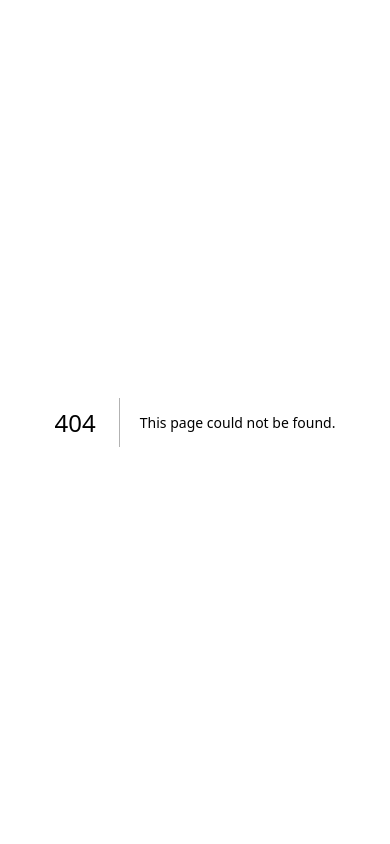
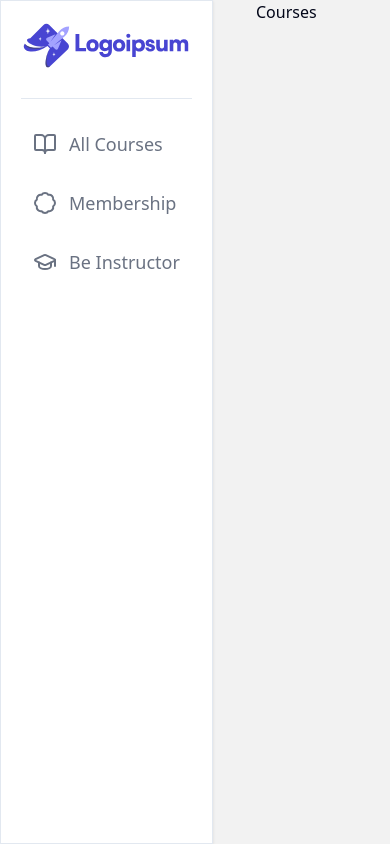
Before and after one commit to AidaCodez/course-portal, a Next.js app: page /courses in a window 390 px wide. Before the commit this address had no page. Built offline with nearby package versions, Linux system fonts and the light colour scheme.

Commit message:
feat(route): add SideNav component
add component SideNav.jsx into router folder that common in all layout
remove global selector in globals.css to ensure responsive utils works
use lucide library for icon that was installed with next.js
add menu items and style the sidenav

```diff
--- /dev/null
+++ b/app/(router)/_components/SideNav.jsx
@@ -0,0 +1,41 @@
+import { BadgeIcon, BookOpen, GraduationCap } from 'lucide-react'
+import Image from 'next/image'
+import React from 'react'
+
+function SideNav() {
+  const menu=[
+    {
+      id:1,
+      name: 'All Courses',
+      icon:BookOpen
+    },
+    {
+      id:2,
+      name: 'Membership',
+      icon:BadgeIcon
+    },
+    {
+      id:3,
+      name: 'Be Instructor',
+      icon:GraduationCap
+    }
+  ]
+  return (
+    <div className='p-5 bg-white shadow-sm border border-border h-screen'>
+      <Image src='/logo.svg' alt='logo' width={170} height={80}/>
+
+      <hr className='mt-7 border-border'></hr>
+      {/* Menu List */}
+      <div className='mt-5'>
+        {menu.map((item,index) => (
+          <div className='group flex gap-3 mt-2 p-3 text-[18px] items-center text-gray-500 cursor-pointer hover:bg-primary hover:text-white rounded-md transition-all ease-in-out duration-200'>
+            <item.icon className='group-hover:animate-bounce'/>
+            <h2>{item.name}</h2>
+          </div>
+        ))}
+      </div>
+    </div>
+  )
+}
+
+export default SideNav
--- /dev/null
+++ b/app/(router)/courses/page.js
@@ -0,0 +1,9 @@
+import React from 'react'
+
+function Courses() {
+  return (
+    <div>Courses</div>
+  )
+}
+
+export default Courses
--- /dev/null
+++ b/app/(router)/layout.js
@@ -0,0 +1,17 @@
+import React from 'react'
+import SideNav from './_components/SideNav'
+
+function layout({children}) {
+  return (
+    <div>
+        <div className='sm:w-64 sm:block fixed'>
+            <SideNav />
+        </div>
+        <div className='ml-64'>
+            {children}
+        </div>
+    </div>
+  )
+}
+
+export default layout
--- a/app/globals.css
+++ b/app/globals.css
@@ -120,7 +120,8 @@
 }
 
 @layer base {
-  * {
+  /* * { remove global selector as it affect responsive utilities*/
+  html, body {
     @apply border-border outline-ring/50;
   }
   body {
```
Also changed, not shown: public/logo.svg (added).
